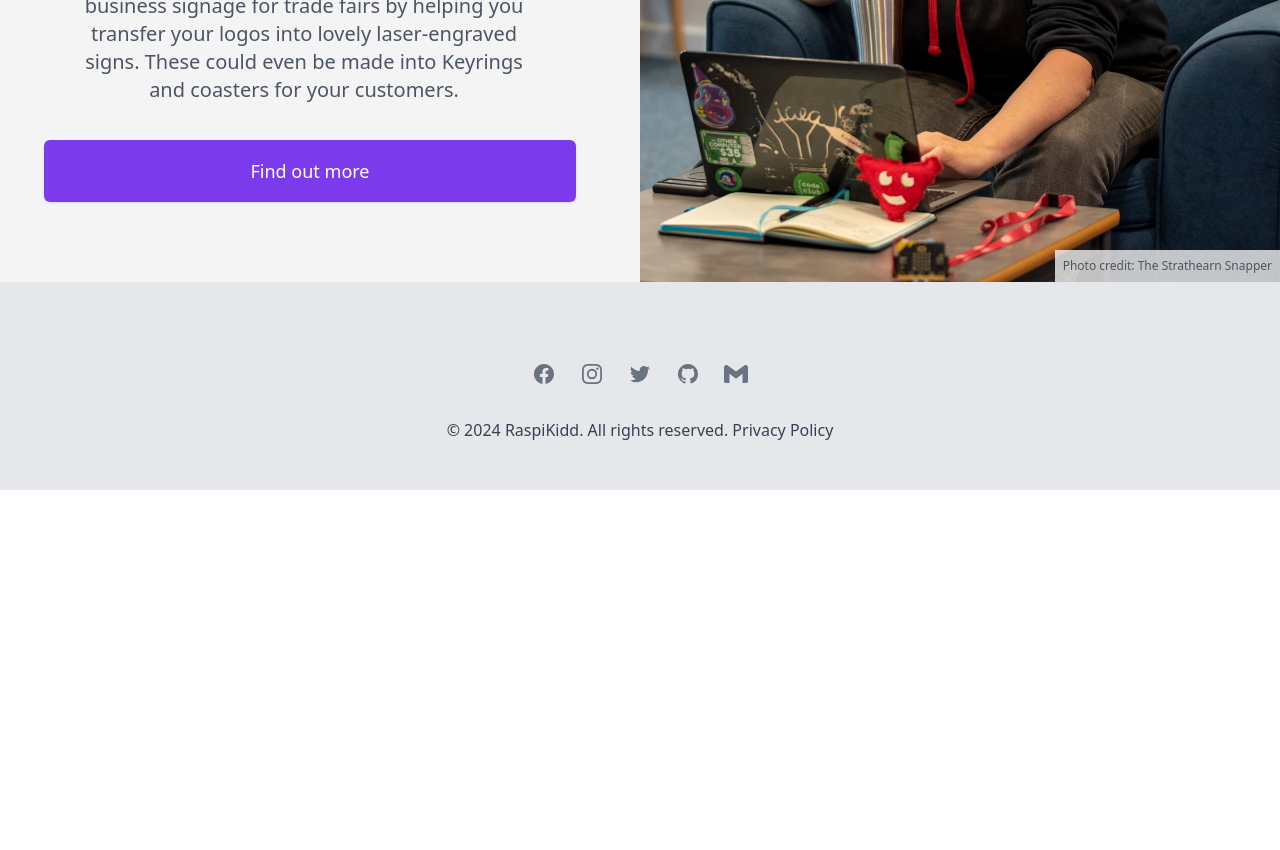
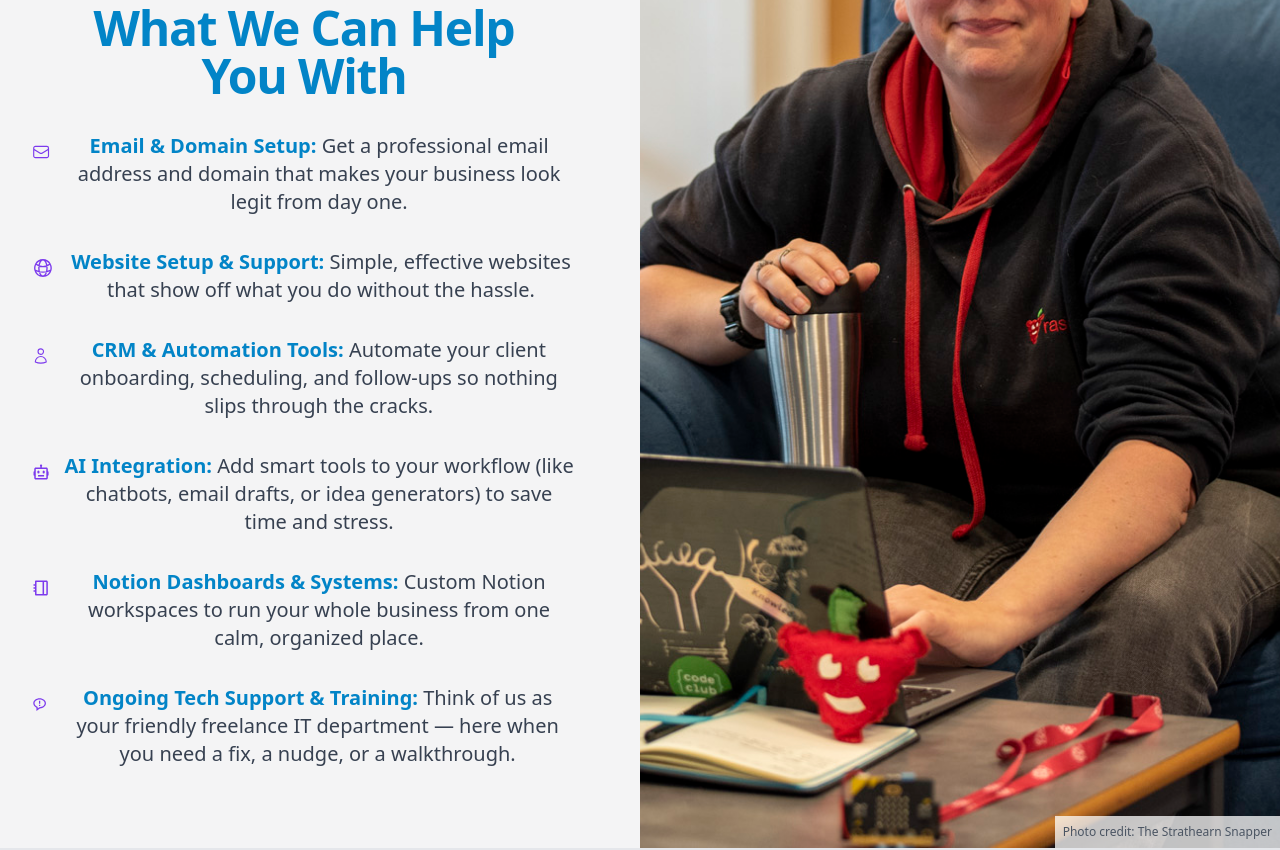
Before and after one commit to DigitalITServices/DigitalServices, a Nuxt app: page / in a window 1280 px wide. Shown: the part 600-1450 px from the top of the page. Before the commit the page ends 1090 px from the top, so only its background shows below. Built offline with nearby package versions, Linux system fonts and the light colour scheme.

Commit message:
Updated hompepage with offerings

```diff
--- a/pages/index.vue
+++ b/pages/index.vue
@@ -16,23 +16,103 @@
 
        <!--<div class="grid grid-cols-2 grid-rows-2 gap-2 place-items-auto h-30 mt-10 sm:ml-3">-->
           <p class="p-9 text-xl text-gray-600">
-            Here at RaspiKidd we simplify your digital needs by creating bespoke social media templates, and
-            websites.
+            We don’t believe in bamboozling clients with acronyms or one size fits all systems. Instead, we meet you where you are,
+            listen to what you need, and build you a system that’s tailored, tidy, and totally manageable.
           </p>
 
-          <p class="p-9 text-xl text-gray-600">
-            We even remove the pain of creating bespoke business signage for trade fairs by helping you
-            transfer your logos into lovely laser-engraved signs. These could even be made into Keyrings
-            and coasters for your customers.
-          </p>
+          <h2 class="mt-5 text-pretty text-4xl font-semibold tracking-tight text-sky-600 sm:text-5xl">
+                  What We Can Help You With
+          </h2>
 
-          <div class="rounded-md shadow sm:mt-0 sm:ml-3">
+          <ul role="list" class="mt-8 space-y-8 text-gray-700 text-xl">
+            <li class="flex gap-x-3">
+              <svg xmlns="http://www.w3.org/2000/svg" fill="none" viewBox="0 0 24 24" stroke-width="1.5" stroke="#7c3aed" class="size-10">
+                <path stroke-linecap="round" stroke-linejoin="round" d="M21.75 6.75v10.5a2.25 2.25 0 0 1-2.25 2.25h-15a2.25 2.25 0 0 1-2.25-2.25V6.75m19.5 0A2.25 2.25 0 0 0 19.5 4.5h-15a2.25 2.25 0 0 0-2.25 2.25m19.5 0v.243a2.25 2.25 0 0 1-1.07 1.916l-7.5 4.615a2.25 2.25 0 0 1-2.36 0L3.32 8.91a2.25 2.25 0 0 1-1.07-1.916V6.75" />
+              </svg>
+
+              <span>
+                <strong class="font-semibold text-sky-600">
+                  Email & Domain Setup:
+                </strong>
+                Get a professional email address and domain that makes your business look legit from day one.
+              </span>
+            </li>
+            <li class="flex gap-x-3">
+              <svg xmlns="http://www.w3.org/2000/svg" fill="none" viewBox="0 0 24 24" stroke-width="1.5" stroke="#7c3aed" class="size-10">
+                <path stroke-linecap="round" stroke-linejoin="round" d="M12 21a9.004 9.004 0 0 0 8.716-6.747M12 21a9.004 9.004 0 0 1-8.716-6.747M12 21c2.485 0 4.5-4.03 4.5-9S14.485 3 12 3m0 18c-2.485 0-4.5-4.03-4.5-9S9.515 3 12 3m0 0a8.997 8.997 0 0 1 7.843 4.582M12 3a8.997 8.997 0 0 0-7.843 4.582m15.686 0A11.953 11.953 0 0 1 12 10.5c-2.998 0-5.74-1.1-7.843-2.918m15.686 0A8.959 8.959 0 0 1 21 12c0 .778-.099 1.533-.284 2.253m0 0A17.919 17.919 0 0 1 12 16.5c-3.162 0-6.133-.815-8.716-2.247m0 0A9.015 9.015 0 0 1 3 12c0-1.605.42-3.113 1.157-4.418" />
+              </svg>
+
+
+              <span>
+                <strong class="font-semibold text-sky-600">
+                  Website Setup & Support:
+                </strong>
+                Simple, effective websites that show off what you do without the hassle.
+              </span>
+            </li>
+            <li class="flex gap-x-3">
+              <svg xmlns="http://www.w3.org/2000/svg" fill="none" viewBox="0 0 24 24" stroke-width="1.5" stroke="#7c3aed" class="size-10">
+                <path stroke-linecap="round" stroke-linejoin="round" d="M15.75 6a3.75 3.75 0 1 1-7.5 0 3.75 3.75 0 0 1 7.5 0ZM4.501 20.118a7.5 7.5 0 0 1 14.998 0A17.933 17.933 0 0 1 12 21.75c-2.676 0-5.216-.584-7.499-1.632Z" />
+              </svg>
+
+              <span>
+                <strong class="font-semibold text-sky-600">
+                   CRM & Automation Tools:
+                </strong>
+                Automate your client onboarding, scheduling, and follow-ups so nothing slips through the cracks.
+              </span>
+            </li>
+            <li class="flex gap-x-3">
+              <svg  xmlns="http://www.w3.org/2000/svg" width="24" height="24"  fill="#7c3aed" viewBox="0 0 24 24" class="size-10">
+                <!--Boxicons v3.0 https://boxicons.com | License  https://docs.boxicons.com/free-->
+                <path d="M8.5 10A1.5 2 0 1 0 8.5 14 1.5 2 0 1 0 8.5 10z"></path>
+                <path d="M15.5 10A1.5 2 0 1 0 15.5 14 1.5 2 0 1 0 15.5 10z"></path>
+                <path d="M8 16H16V18H8z"></path>
+                <path d="m21,11v-3c0-1.1-.9-2-2-2h-6v-1.39c.3-.27.5-.67.5-1.11,0-.83-.67-1.5-1.5-1.5s-1.5.67-1.5,1.5c0,.44.2.84.5,1.11v1.39h-6c-1.1,0-2,.9-2,2v3c-.55,0-1,.45-1,1v4c0,.55.45,1,1,1v3c0,1.1.9,2,2,2h14c1.1,0,2-.9,2-2v-3c.55,0,1-.45,1-1v-4c0-.55-.45-1-1-1ZM5,20v-12h14v4s0,0,0,0v4s0,0,0,0v4s-14,0-14,0Z"></path>
+              </svg>
+
+              <span>
+                <strong class="font-semibold text-sky-600">
+                   AI Integration:
+                </strong>
+                Add smart tools to your workflow (like chatbots, email drafts, or idea generators) to save time and stress.
+              </span>
+            </li>
+            <li class="flex gap-x-3">
+              <svg  xmlns="http://www.w3.org/2000/svg" width="24" height="24" fill="#7c3aed" viewBox="0 0 24 24" class="size-10">
+              <!--Boxicons v3.0 https://boxicons.com | License  https://docs.boxicons.com/free-->
+              <path d="m19,2H5c-.55,0-1,.45-1,1v4h-2v2h2v2h-2v2h2v2h-2v2h2v4c0,.55.45,1,1,1h14c1.1,0,2-.9,2-2V4c0-1.1-.9-2-2-2Zm-13,2h8v16H6V4Zm13,16h-3V4h3v16Z"></path>
+              </svg>
+
+              <span>
+                <strong class="font-semibold text-sky-600">
+                   Notion Dashboards & Systems:
+                </strong>
+                Custom Notion workspaces to run your whole business from one calm, organized place.
+              </span>
+            </li>
+            <li class="flex gap-x-3">
+              <svg  xmlns="http://www.w3.org/2000/svg" width="24" height="24"  fill="#7c3aed" viewBox="0 0 24 24" class="size-10">
+                <!--Boxicons v3.0 https://boxicons.com | License  https://docs.boxicons.com/free-->
+                <path d="M11 7h2v4.5h-2zM11 13h2v2h-2z"></path><path d="M12 3C6.49 3 2 6.59 2 11c0 2.91 1.9 5.51 5 6.93V23l5.34-4c5.36-.14 9.66-3.67 9.66-8s-4.49-8-10-8m0 14h-.33L9 19v-2.42l-.64-.25C5.67 15.29 4 13.25 4 10.99c0-3.31 3.59-6 8-6s8 2.69 8 6-3.59 6-8 6Z"></path>
+              </svg>
+
+              <span>
+                <strong class="font-semibold text-sky-600">
+                   Ongoing Tech Support & Training:
+                </strong>
+                Think of us as your friendly freelance IT department — here when you need a fix, a nudge, or a walkthrough.
+              </span>
+            </li>
+          </ul>
+
+
+         <!-- <div class="rounded-md shadow sm:mt-0 sm:ml-3">
 
             <NuxtLink to="/Design" class="w-full flex items-center justify-center px-8 py-3 border border-transparent text-base font-base rounded-md rounded-md bg-violet-600 hover:bg-violet-700 focus-visible:outline focus-visible:outline-2 focus-visible:outline-offset-2 focus-visible:outline-violet-500 text-white md:py-4 md:text-lg md:px-4">
               Find out more
             </NuxtLink>
-          </div>
-        <!--</div>-->
+          </div>-->
       </div>
     </div>
     <div class="relative w-full h-64 sm:h-72 md:h-96 lg:absolute lg:inset-y-0 lg:right-0 lg:w-1/2 lg:h-full">
```
